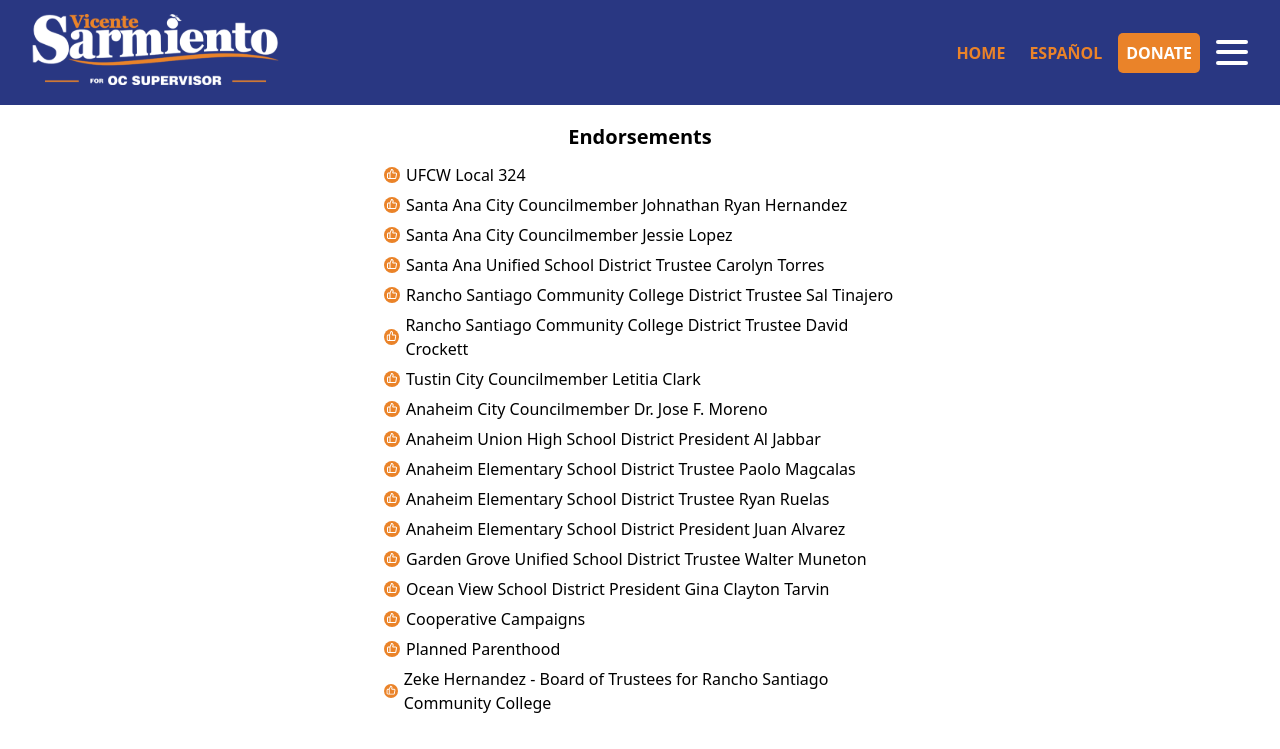
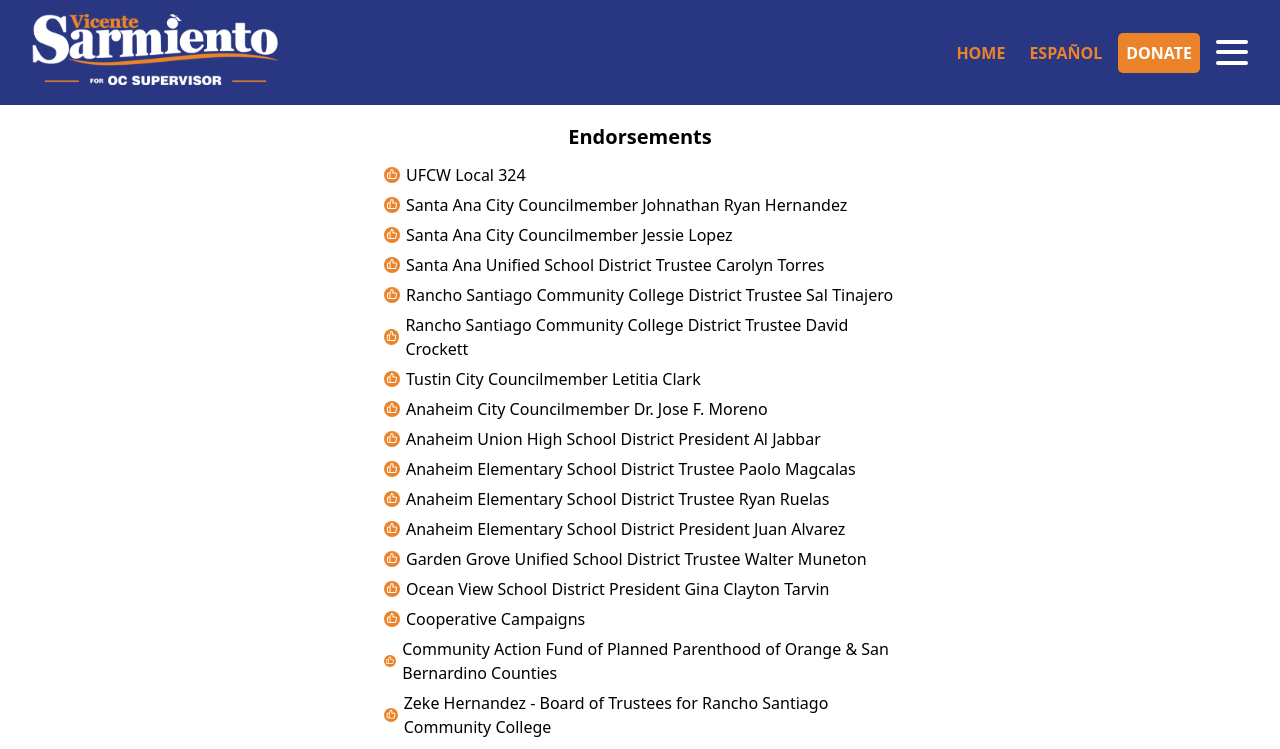
Before and after one commit to kenput3r/sarmiento-for-supervisor, a Next.js app: page /endorsements in a window 1280 px wide. Shown: the top 749 px of the page. Built offline with nearby package versions, Linux system fonts and the light colour scheme.

Commit message:
adjust endorsements

```diff
--- a/pages/endorsements.js
+++ b/pages/endorsements.js
@@ -20,7 +20,7 @@ const list = [
   'Garden Grove Unified School District Trustee Walter Muneton',
   'Ocean View School District President Gina Clayton Tarvin',
   'Cooperative Campaigns',
-  'Planned Parenthood',
+  'Community Action Fund of Planned Parenthood of Orange & San Bernardino Counties',
   'Zeke Hernandez - Board of Trustees for Rancho Santiago Community College',
 ]
 
```
